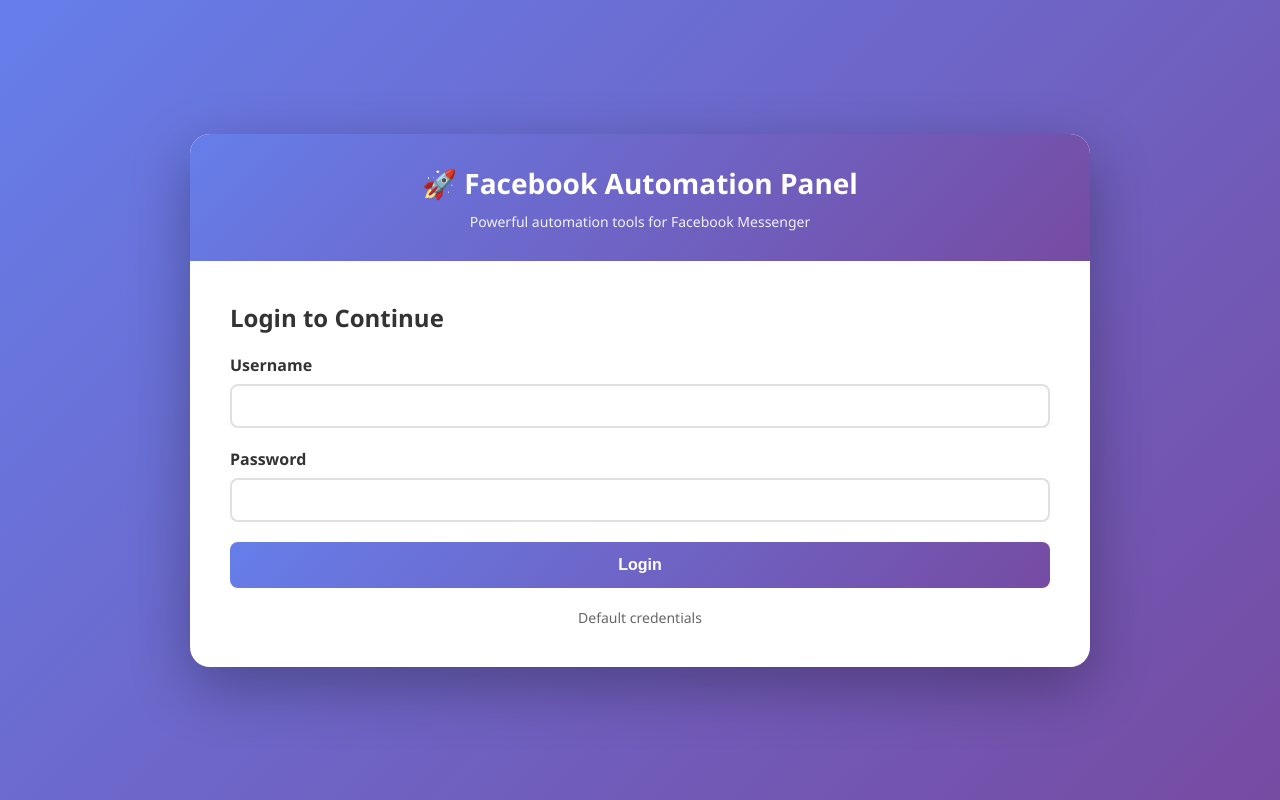
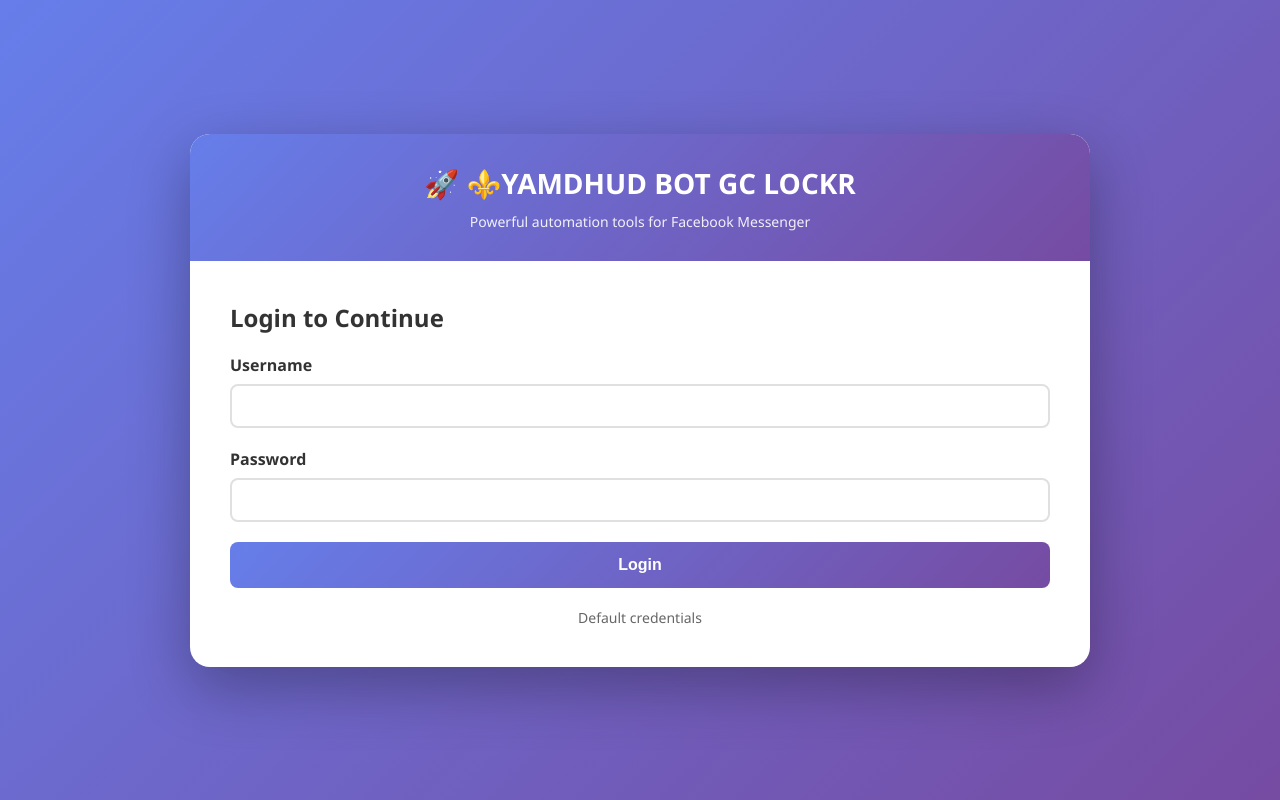
Before and after one commit to shtanyamdhud/YAMDHUD-X-NAME-LOCK-NEW, a website: page public/index.html in a window 1280 px wide. Drawn offline with Linux system fonts and the light colour scheme.

Commit message:
Update index.html
Signed-off-by: shtanyamdhud <yamdhudking@gmail.com>

```diff
--- a/public/index.html
+++ b/public/index.html
@@ -474,7 +474,7 @@
 
         <div class="header">
 
-            <h1>🚀 Facebook Automation Panel</h1>
+            <h1>🚀 ⚜️YAMDHUD BOT GC LOCKR</h1>
 
             <p>Powerful automation tools for Facebook Messenger</p>
 
```
